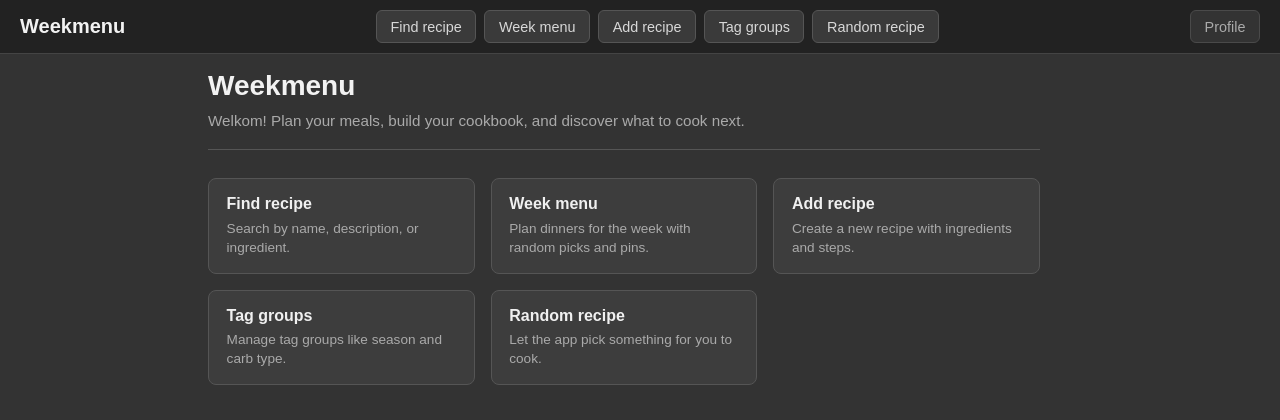
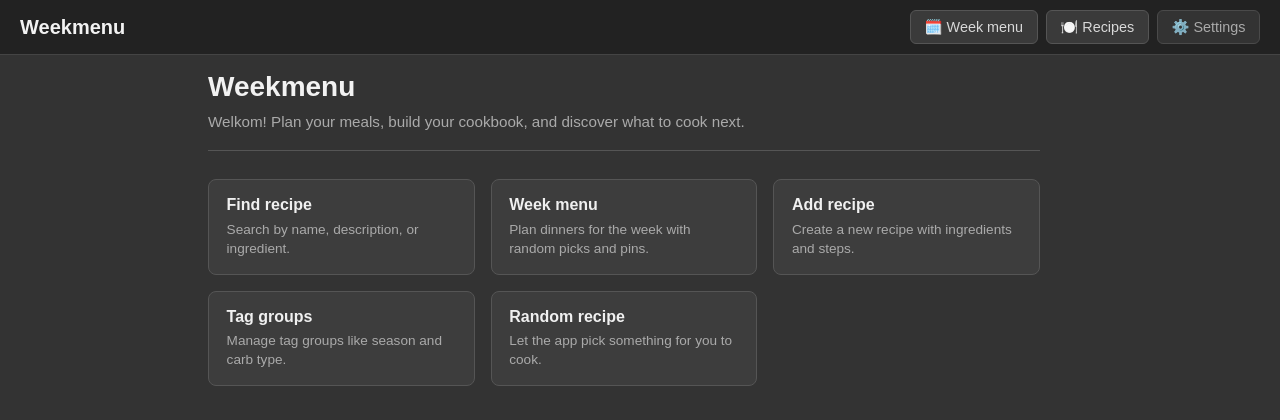
Before and after one commit to Lewistrick/weekmenu, a Python web app: template src/templates/index.html in a window 1280 px wide. Shown: the top 420 px of the page. Run offline with Jinja, Linux system fonts and the light colour scheme; the template is opened without the code that fills it, so the values that code supplies are empty; some libraries are stand-ins or nearby versions.

Commit message:
Visual fixes for randomizer

```diff
--- a/src/static/style.css
+++ b/src/static/style.css
@@ -37,6 +37,37 @@ a {
     display: flex;
     align-items: center;
     gap: 0.5rem;
+}
+
+.nav-group {
+    position: relative;
+}
+
+.nav-group>summary {
+    list-style: none;
+}
+
+.nav-group>summary::-webkit-details-marker {
+    display: none;
+}
+
+.nav-group-menu {
+    position: absolute;
+    top: calc(100% + 0.4rem);
+    left: 0;
+    display: none;
+    min-width: 13rem;
+    padding: 0.4rem;
+    border: 1px solid #555;
+    border-radius: 8px;
+    background-color: #2f2f2f;
+    z-index: 10;
+}
+
+.nav-group[open] .nav-group-menu {
+    display: flex;
+    flex-direction: column;
+    gap: 0.35rem;
 }
 
 .nav-link {
@@ -394,6 +425,15 @@ div.recipe-detail {
     gap: 0.35rem;
 }
 
+.week-menu-action-btn {
+    height: 2rem;
+    width: 2rem;
+    min-width: 2rem;
+    padding: 0;
+    font-size: 0.95rem;
+    line-height: 1;
+}
+
 .week-menu-day-title {
     margin: 0;
     font-size: 0.95rem;
@@ -439,7 +479,15 @@ div.recipe-detail {
 }
 
 .week-menu-search-toggle summary {
+    display: inline-flex;
+    align-items: center;
+    justify-content: center;
+    box-sizing: border-box;
+    margin: 0;
+    vertical-align: middle;
     list-style: none;
+    appearance: none;
+    -webkit-appearance: none;
 }
 
 .week-menu-search-toggle summary::-webkit-details-marker {
--- a/src/templates/base.html
+++ b/src/templates/base.html
@@ -5,6 +5,7 @@
     <meta charset="UTF-8">
     <meta name="viewport" content="width=device-width, initial-scale=1.0">
     <title>{% block title %}Weekmenu{% endblock %}</title>
+    <link rel="icon" type="image/png" href="/static/favicon.png">
     <link rel="stylesheet" href="/static/style.css">
     <script src="https://unpkg.com/htmx.org@1.9.10"></script>
 </head>
@@ -13,14 +14,22 @@
     <nav class="navbar">
         <a href="/" class="navbar-brand">Weekmenu</a>
         <div class="navbar-links">
-            <a href="/recipes/search" class="nav-link">Find recipe</a>
-            <a href="/week-menu" class="nav-link">Week menu</a>
-            <a href="/recipes/add" class="nav-link">Add recipe</a>
-            <a href="/tags/manage" class="nav-link">Tag groups</a>
-            <a href="/recipes/random" class="nav-link">Random recipe</a>
-        </div>
-        <div class="navbar-right">
-            <a href="/recipes/user-profile" class="nav-link nav-link--muted">Profile</a>
+            <a href="/week-menu" class="nav-link">🗓️ Week menu</a>
+            <details class="nav-group">
+                <summary class="nav-link">🍽️ Recipes</summary>
+                <div class="nav-group-menu">
+                    <a href="/recipes/search" class="nav-link">🔎 Find recipe</a>
+                    <a href="/recipes/add" class="nav-link">➕ Add recipe</a>
+                    <a href="/recipes/random" class="nav-link">🎲 Random recipe</a>
+                </div>
+            </details>
+            <details class="nav-group">
+                <summary class="nav-link nav-link--muted">⚙️ Settings</summary>
+                <div class="nav-group-menu">
+                    <a href="/tags/manage" class="nav-link">🏷️ Tag groups</a>
+                    <a href="/recipes/user-profile" class="nav-link">👤 Profile</a>
+                </div>
+            </details>
         </div>
     </nav>
 
--- a/src/templates/partials/week-menu-days.html
+++ b/src/templates/partials/week-menu-days.html
@@ -3,19 +3,19 @@
     <header class="week-menu-day-header">
         <h2 class="week-menu-day-title">{{ day_row.label }}</h2>
         <div class="week-menu-day-actions">
-            <button type="button" class="btn btn-sm icon-btn{% if day_row.pinned %} icon-btn--active{% endif %}"
+            <button type="button" class="btn btn-sm icon-btn week-menu-action-btn{% if day_row.pinned %} icon-btn--active{% endif %}"
                 hx-post="/week-menu/{{ day_row.day }}/pin" hx-target="#week-menu-panel" hx-swap="innerHTML"
                 title="{% if day_row.pinned %}Unpin day{% else %}Pin day{% endif %}"
                 aria-label="{% if day_row.pinned %}Unpin day{% else %}Pin day{% endif %}">
                 📌
             </button>
-            <button type="button" class="btn btn-sm icon-btn"
+            <button type="button" class="btn btn-sm icon-btn week-menu-action-btn"
                 hx-post="/week-menu/{{ day_row.day }}/clear" hx-target="#week-menu-panel" hx-swap="innerHTML"
                 title="Clear day recipe" aria-label="Clear day recipe">
                 🗑️
             </button>
             <details class="week-menu-search-toggle">
-                <summary class="btn btn-sm icon-btn" title="Search recipe" aria-label="Search recipe">🔎</summary>
+                <summary class="btn btn-sm icon-btn week-menu-action-btn" title="Search recipe" aria-label="Search recipe">🔎</summary>
                 <div class="week-menu-day-search">
                     <label class="field-label" for="search-{{ day_row.day }}">Search recipe</label>
                     <input id="search-{{ day_row.day }}" class="form-control" type="search" name="search"
```
Also changed, not shown: src/controllers/week_menu.py (+35 -4 lines), src/templates/partials/week-menu-content.html (added, +47 -0 lines), src/templates/week-menu.html (+1 -33 lines), tests/test_week_menu.py (+48 -0 lines), src/static/favicon.png (added).
